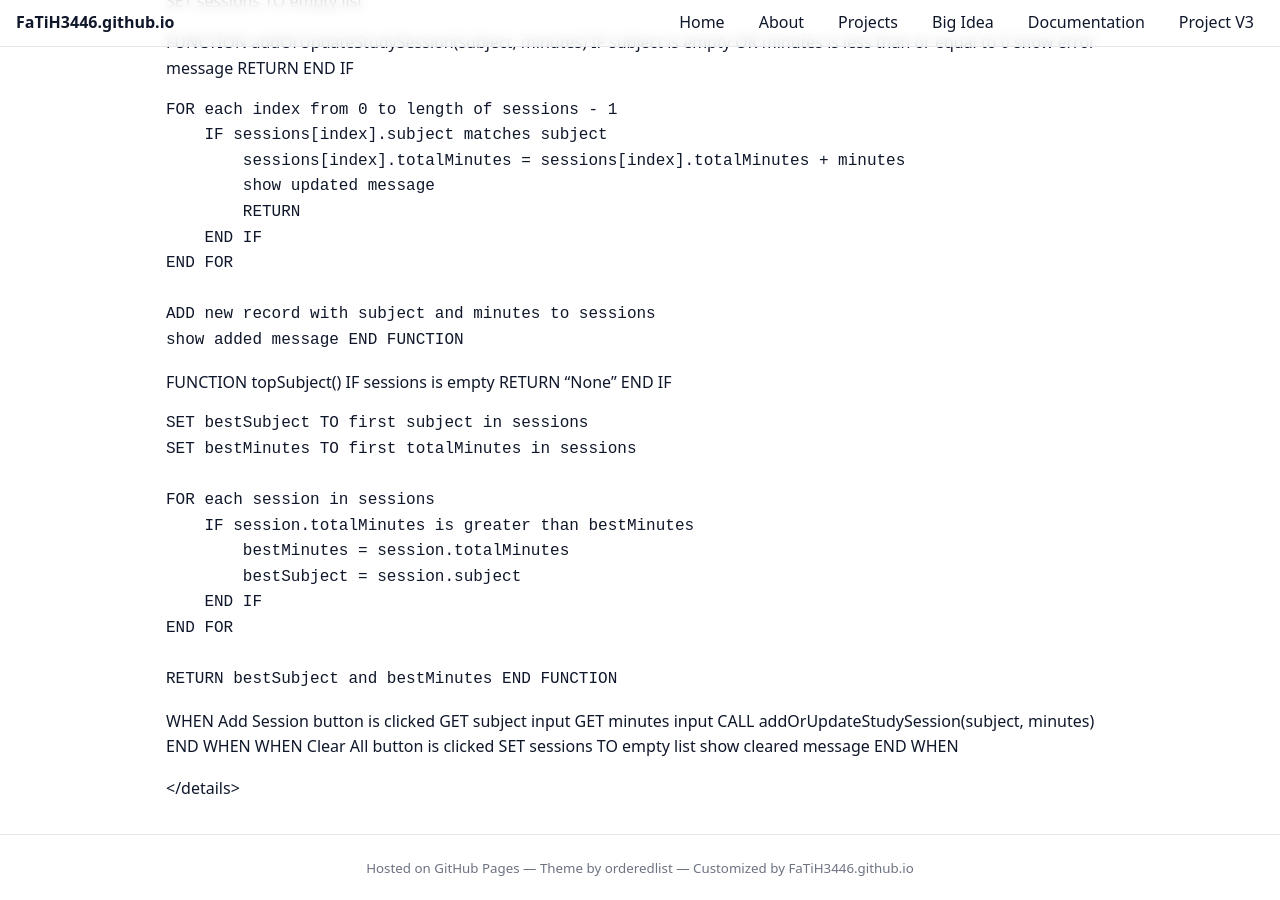
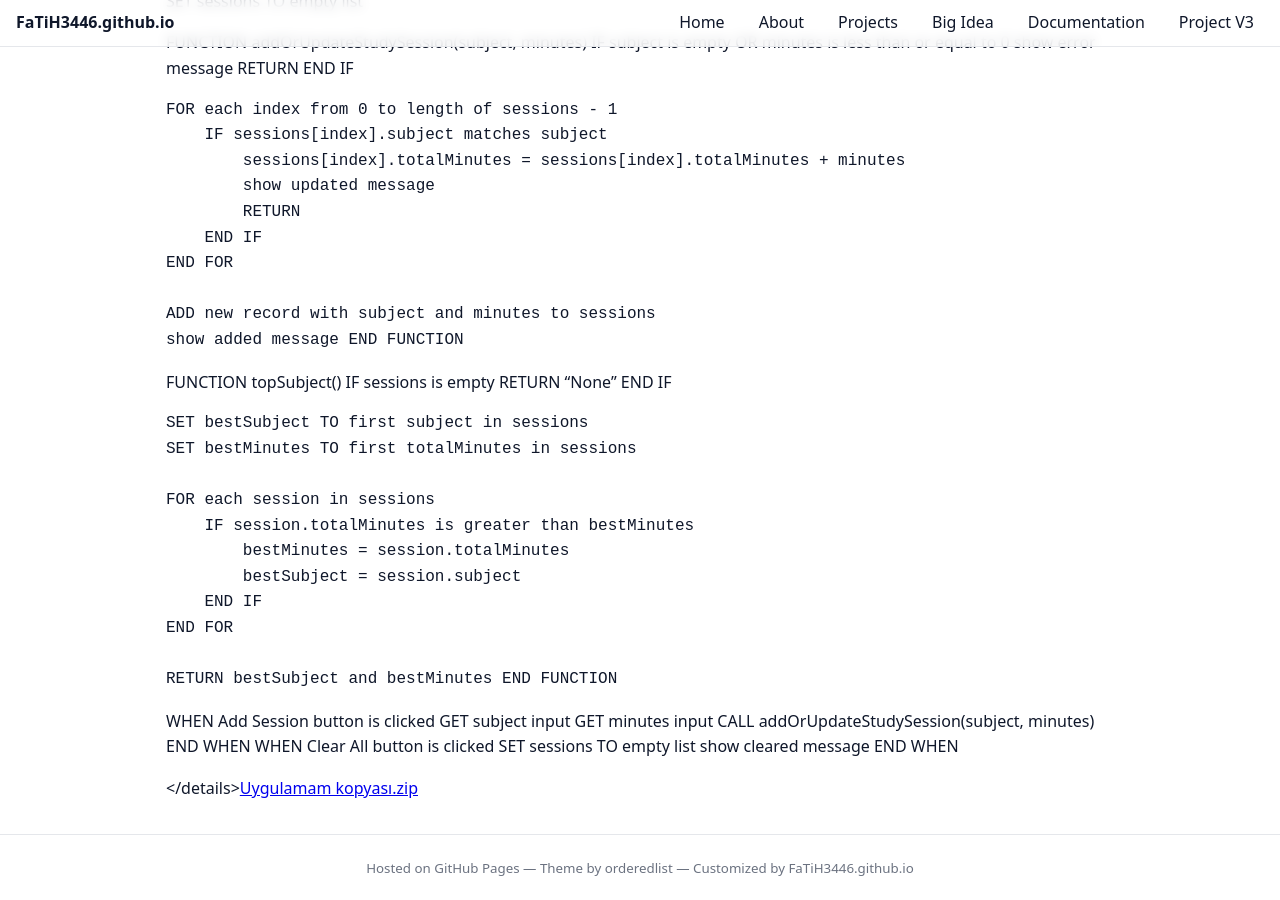
Before and after one commit to FaTiH3446/FaTiH3446.github.io, a Jekyll site: the page built from projects3.md, in a window 1280 px wide and 900 px high, scrolled down 6344 px. Built offline with Jekyll 4.4.1, drawn with Linux system fonts in a browser that asks for light colours.

```diff
--- a/projects3.md
+++ b/projects3.md
@@ -379,4 +379,4 @@ WHEN Clear All button is clicked
     show cleared message
 END WHEN
 
-</details>
+</details>[Uygulamam kopyası.zip](https://github.com/user-attachments/files/26290101/Uygulamam.kopyasi.zip)
```
